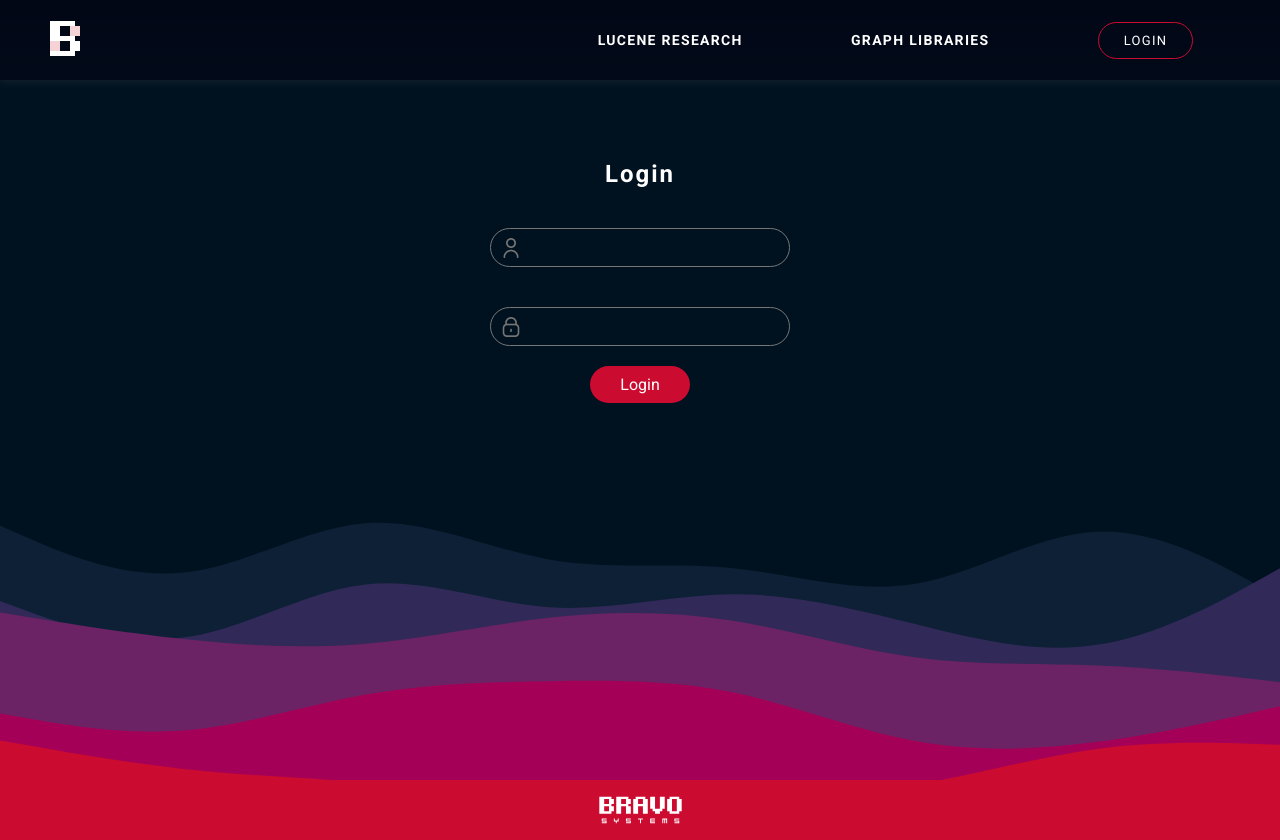
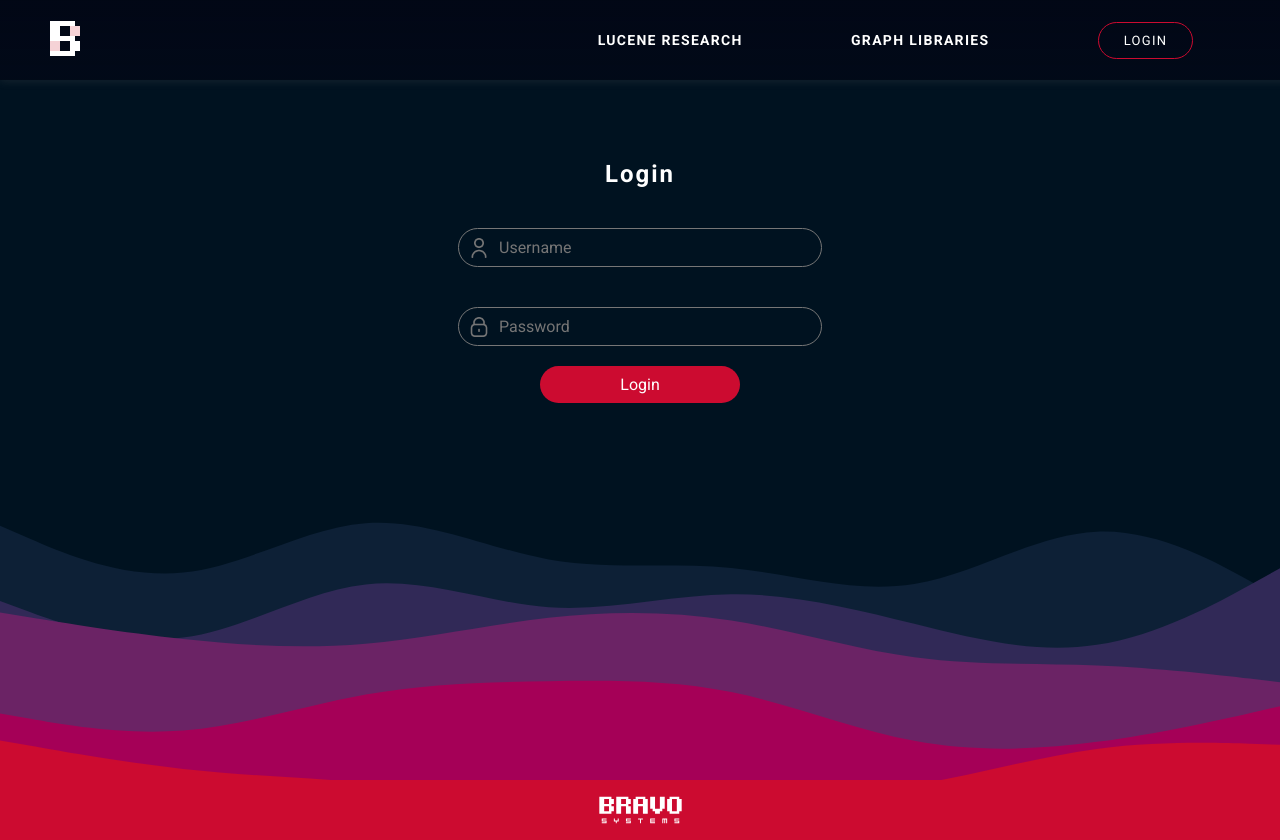
Before and after one commit to MilicaMilakovic/internship-research, a React (Create React App) app in the folder lucene-research/movies/: page /login in a window 1280 px wide. Built offline with nearby package versions, Linux system fonts and the light colour scheme.

Commit message:
Input Component added

```diff
--- a/lucene-research/movies/src/components/UI/Button/Button.tsx
+++ b/lucene-research/movies/src/components/UI/Button/Button.tsx
@@ -6,11 +6,19 @@ interface Props {
   type: string;
   onClick: () => void;
   children?: React.ReactNode;
+  width?: string;
 }
 
-const Button  = (props: Props) => {
+const Button = (props: Props) => {
   return (
-    <button className={classNames(styles.button, props.type === 'primary' ? styles.primary : styles.default)} onClick={props.onClick}>
+    <button
+      className={classNames(
+        styles.button,
+        props.type === "primary" ? styles.primary : styles.default
+      )}
+      onClick={props.onClick}
+      style={{width: props.width}}
+    >
       {props.children}
     </button>
   );
--- /dev/null
+++ b/lucene-research/movies/src/components/UI/Input/Input.module.css
@@ -0,0 +1,29 @@
+.input {
+  width: 30vw;
+  height: 35px;
+  margin: 20px;
+
+  padding-left: 40px;
+  border-radius: 20px;
+
+  border-style: solid;
+  border-width: 1px;
+  background-color: #3135467f;
+  color: white;
+  font-size: 16px;
+  font-family: "Roboto";
+}
+
+.username {
+  background: url("../../../../public/assets/user.png") no-repeat 10px;
+  background-size: 20px;
+}
+.password {
+  background: url("../../../../public/assets/lock.png") no-repeat 10px;
+  background-size: 20px;
+}
+
+.search {
+  background: url("../../../../public/assets/search.png") no-repeat 10px;
+  background-size: 20px;
+}
--- a/lucene-research/movies/src/components/UI/Input/Input.tsx
+++ b/lucene-research/movies/src/components/UI/Input/Input.tsx
@@ -1,9 +1,38 @@
-import React from 'react'
+import classNames from "classnames";
+import React from "react";
+import styles from "./Input.module.css";
 
-const Input = () => {
-    return (
-        <div>Input</div>
-        )
-    }
+interface Props {
+  type: string;
+  id?: string;
+  value?: string;
+  username?: boolean;
+  password?: boolean;
+  search?: boolean;
+  onChange?: (e: any) => void;
+  placeholder: string;
+  autoComplete: "off";
+  children?: React.ReactNode;
+  width?: string;
+}
+
+const Input = (props: Props) => {
+  return (
+    <input
+      id={props.id}
+      className={classNames(styles.input, {
+        [styles.username]: props.username,
+        [styles.password]: props.password,
+        [styles.search]: props.search,
+      })}
+      style={{ width: props.width }}
+      placeholder={props.placeholder}
+      autoComplete={props.autoComplete}
+      type={props.type}
+      value={props.value}
+      onChange={props.onChange}
+    ></input>
+  );
+};
 
 export default Input;
--- a/lucene-research/movies/src/pages/Login/Login.tsx
+++ b/lucene-research/movies/src/pages/Login/Login.tsx
@@ -2,8 +2,8 @@ import styles from "./Login.module.css";
 import { useAppDispatch } from "../../store/hooks";
 import { login } from "../../store/authSlice";
 import { useNavigate } from "react-router-dom";
-import classNames from "classnames";
 import Button from "../../components/UI/Button/Button";
+import Input from "../../components/UI/Input/Input";
 
 const Login = () => {
   const dispatch = useAppDispatch();
@@ -13,20 +13,28 @@ const Login = () => {
     <div className={styles.container}>
       <div className={styles.login}>
         <h1 className={styles.title}>Login</h1>
-        <input
+        <Input
           type="text"
-          className={classNames(styles.input, styles.username)}
-        />
-        <input
-          type="password"
-          className={classNames(styles.input, styles.password)}
-        />
+          placeholder="Username"
+          autoComplete="off"
+          username={true}
+          width="25vw"
+        ></Input>
+        <Input
+          type="text"
+          placeholder="Password"
+          autoComplete="off"
+          password={true}
+          width="25vw"
+        ></Input>
+
         <Button
           type="primary"
           onClick={() => {
             dispatch(login());
             navigate("/graphs", { replace: true });
           }}
+          width="200px"
         >
           Login
         </Button>
--- a/lucene-research/movies/src/pages/Movies/Movies.tsx
+++ b/lucene-research/movies/src/pages/Movies/Movies.tsx
@@ -5,6 +5,7 @@ import { IMovie } from "../../models/IMovie";
 import styles from "./Movies.module.css";
 import { useQuery, useQueryClient } from "react-query";
 import Button from "../../components/UI/Button/Button";
+import Input from "../../components/UI/Input/Input";
 
 const Movies = () => {
   const queryClient = useQueryClient();
@@ -54,7 +55,8 @@ const Movies = () => {
       <div className={styles.center}>
         <h1 className={styles.title}>Search movies</h1>
         <div className={styles.controls}>
-          <input
+          <Input id="searchText" placeholder="Search..." search={true} value={moviesSearch} autoComplete="off" type="text" onChange={(e) => setMoviesSearch(e.target.value)}></Input>
+            {/* <input
               id="searchText"
               className={styles.input}
               placeholder="Search..."
@@ -62,7 +64,7 @@ const Movies = () => {
               type="text"
               value={moviesSearch}
               onChange={(e) => setMoviesSearch(e.target.value)}
-          ></input>
+            ></input> */}
 
           <Button type="primary" onClick={clearSearch}>
             Clear
```
Also changed, not shown: lucene-research/movies/src/components/Layout/Header.tsx (+9 -2 lines). Lines whose indentation alone changed are shown as unchanged.
